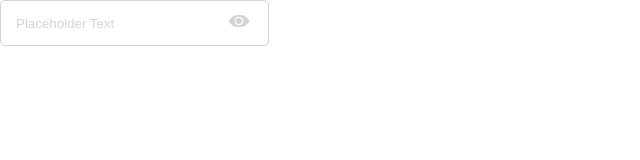
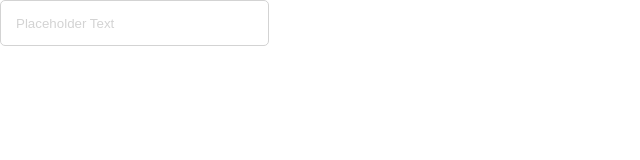
Before and after one commit to Team-ComIT/SimTong-FrontEnd_DesignSystem, a React (Create React App) app in the folder simtong/: page / in a window 1280 px wide. Shown: the top 160 px of the page, without its empty margins (0-640 px from the left). Built offline with nearby package versions, Linux system fonts and the light colour scheme.

Commit message:
feat(Donghyun): Input Error 수정

```diff
--- a/simtong/src/package/ui/input/index.tsx
+++ b/simtong/src/package/ui/input/index.tsx
@@ -6,20 +6,22 @@ import showImg from "./show.png";
 import hideImg from "./blind.png";
 
 export default function Input() {
-  const error: boolean = false;
   const success: boolean = false;
-  const password: boolean = true;
+  const password: boolean = false;
+  const [showError, setShowError] = useState<boolean>(false);
   const [hide, setHide] = useState<boolean>(true);
 
   const handleClickHidePassword = () => {
     setHide(!hide);
   };
+
   return (
     <>
       <S.InputStyle>
         {password ? (
           <S.Password>
             <S.Input
+              borderColor={showError ? "#DC3035" : "#D3D3D3"}
               type={hide ? "password" : "text"}
               placeholder="Placeholder Text"
               maxLength={200}
@@ -31,9 +33,13 @@ export default function Input() {
             />
           </S.Password>
         ) : (
-          <S.Input placeholder="Placeholder Text" maxLength={200} />
+          <S.Input
+            borderColor={showError ? "#DC3035" : "#D3D3D3"}
+            placeholder="Placeholder Text"
+            maxLength={200}
+          />
         )}
-        {error ? (
+        {showError ? (
           <S.InputError>
             <img src={errorImg} alt="error" />
             <span>Error Message</span>
--- a/simtong/src/package/ui/input/style.ts
+++ b/simtong/src/package/ui/input/style.ts
@@ -1,12 +1,18 @@
 import styled from "@emotion/styled";
 
 export const InputStyle = styled.div`
-  width: 250px;
-  height: 42px;
+  display: flex;
+  flex-direction: column;
+  align-items: flex-start;
+  gap: 3px;
 `;
 
-export const Input = styled.input`
-  border: 1px solid #d3d3d3;
+interface InputType {
+  borderColor: string;
+}
+
+export const Input = styled.input<InputType>`
+  border: 1px solid ${(props) => props.borderColor};
   border-radius: 5px;
   resize: none;
   width: 250px;
@@ -16,6 +22,7 @@ export const Input = styled.input`
   outline: none;
   padding-left: 15px;
   caret-color: #006eff;
+
   &:focus {
     color: #000;
     border: 1px solid #006eff;
@@ -57,6 +64,7 @@ export const InputSuccess = styled.div`
 `;
 
 export const Show = styled.img`
+  cursor: pointer;
   width: 22px;
   height: 22px;
   object-fit: cover;
```
